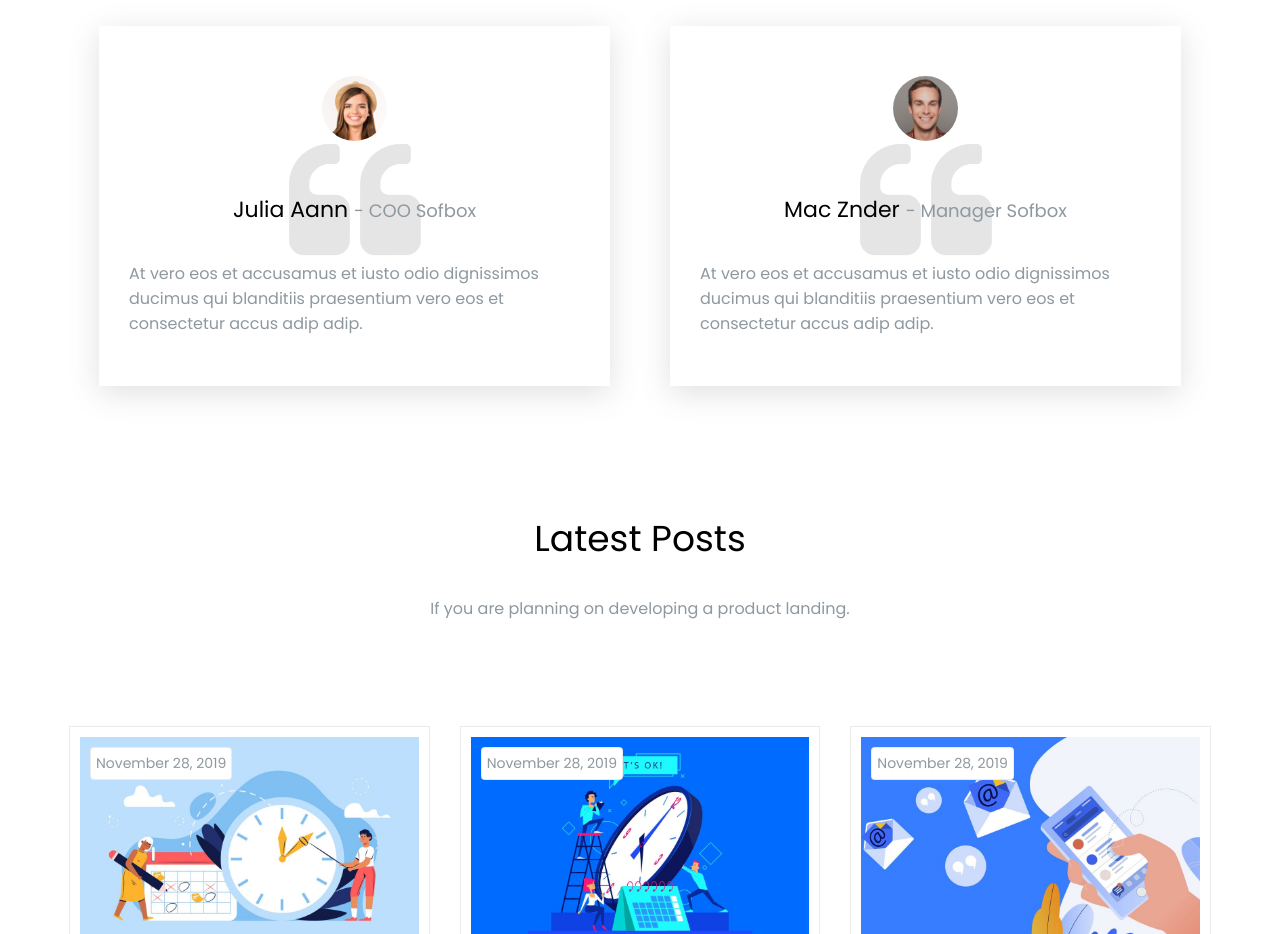
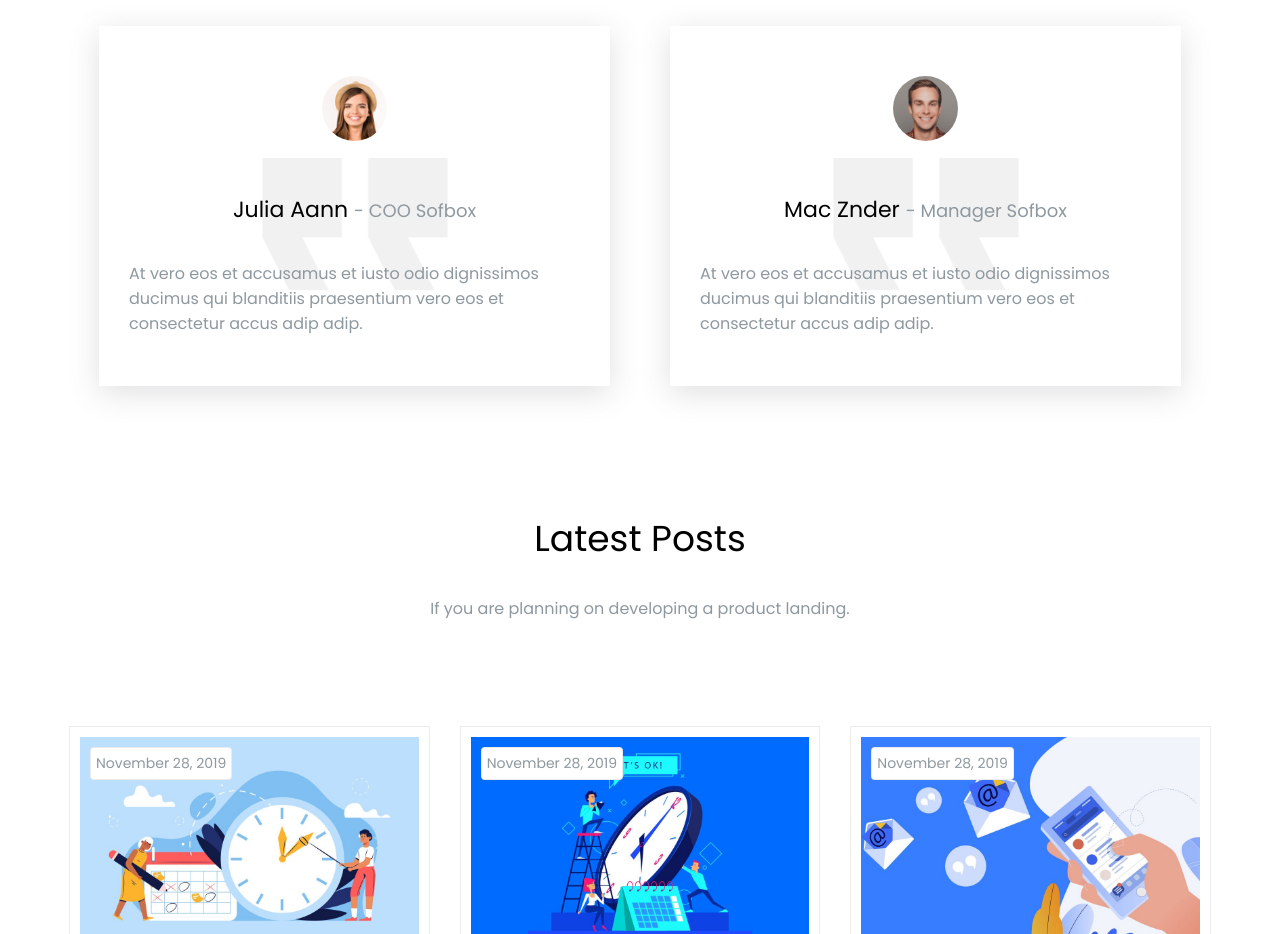
Before and after one commit to fracs31/proj-html-vuejs, a Vue app: page / in a window 1280 px wide. Shown: the part 3020-3954 px from the top of the page. Built offline with nearby package versions, Linux system fonts and the light colour scheme.

Commit message:
CHANGE bg image cards in testimonials

```diff
--- a/src/components/Testimonials.vue
+++ b/src/components/Testimonials.vue
@@ -120,10 +120,9 @@
     }
     /* Sfondo della carta */
     .card__bg {
-        width: 250px;
-        opacity: 0.1;
+        width: 185px;
         position: absolute;
-        top: 50%;
+        top: 55%;
         left: 50%;
         z-index: -1;
         transform: translate(-50%, -50%);
```
Also changed, not shown: src/assets/img/quote.png.
